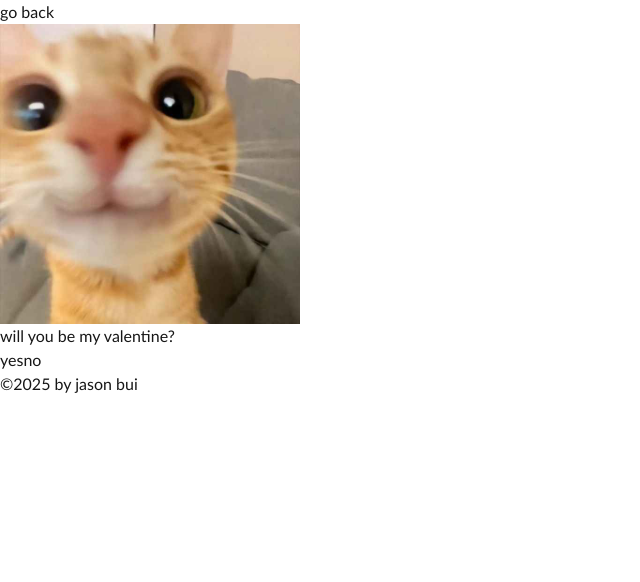
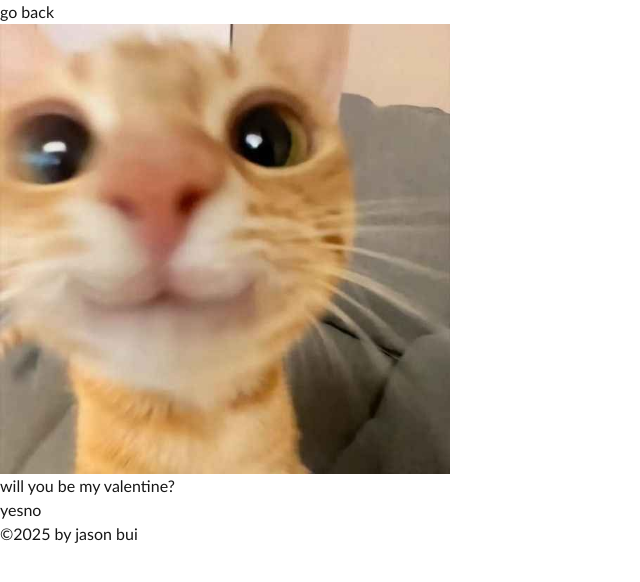
Before and after one commit to jasonhoabui/willyoubemines, a Next.js app: page /ask in a window 1280 px wide. Shown: the top 582 px of the page, without its empty margins (0-640 px from the left). Built offline with nearby package versions, Linux system fonts and the light colour scheme.

Commit message:
optimizations

```diff
--- a/src/app/ClientWrapper.tsx
+++ b/src/app/ClientWrapper.tsx
@@ -3,12 +3,12 @@
 import { usePathname } from 'next/navigation';
 import GoBack from './GoBack';
 
-export default function ClientWrapper({ children }: { children: React.ReactNode }) {
+const ClientWrapper = ({ children }: { children: React.ReactNode }) => {
   const pathname = usePathname();
 
   return (
     <>
-      {pathname !== '/' && (
+      {pathname === '/ask' && (
         <div className="absolute top-4 left-4">
           <GoBack />
         </div>
@@ -16,4 +16,6 @@ export default function ClientWrapper({ children }: { children: React.ReactNode
       {children}
     </>
   );
-}
+};
+
+export default ClientWrapper;
--- a/src/app/ask/page.tsx
+++ b/src/app/ask/page.tsx
@@ -57,11 +57,11 @@ const Home: React.FC = () => {
           <Image
             src="/images/smilecat.jpg"
             alt="Smile Cat"
-            width={300}
-            height={300}
+            width={450}
+            height={450}
             className="mb-4"
           />
-          <h1 className="text-2xl font-bold text-center transition-all duration-200 px-4">
+          <h1 className="text-xl font-bold text-center transition-all duration-200 px-4">
             {getCurrentMessage()}
           </h1>
         </div>
--- a/src/app/layout.tsx
+++ b/src/app/layout.tsx
@@ -32,17 +32,15 @@ export default function RootLayout({
       </Head>
       <html lang="en">
         <body
-          className={`${geistSans.variable} ${geistMono.variable} antialiased min-h-screen flex flex-col`}
+          className={`${geistSans.variable} ${geistMono.variable} antialiased`}
         >
           <ClientWrapper>{children}</ClientWrapper>
           <Analytics />
-          <div className="w-full flex justify-center mt-auto pb-6">
-            <footer className="text-center">
-              <p className="text-gray-500 text-sm">
-                ©{new Date().getFullYear()} by jason bui
-              </p>
-            </footer>
-          </div>
+          <footer className="text-center mt-4 pb-6">
+            <p className="text-gray-500 text-sm mt-4">
+              ©{new Date().getFullYear()} by jason bui
+            </p>
+          </footer>
         </body>
       </html>
     </>
--- a/src/app/page.tsx
+++ b/src/app/page.tsx
@@ -17,11 +17,11 @@ export default function Home() {
         <Image
           src="/images/cutecat.gif"
           alt="Cute Cat"
-          width={500}
-          height={500}
+          width={450}
+          height={450}
           className="mb-4"
         />
-        <h1 className="text-2xl font-bold mb-4">
+        <h1 className="text-xl font-bold mb-4">
           annyeoongggg, i have something i wanna ask you...
         </h1>
         <p
--- a/src/app/yay/page.tsx
+++ b/src/app/yay/page.tsx
@@ -20,8 +20,8 @@ export default function Yay() {
       <Image
         src="/images/uscat.jpg"
         alt="Cute Cat"
-        width={300}
-        height={300}
+        width={250}
+        height={250}
         className="mt-4"
       />
     </div>
```
